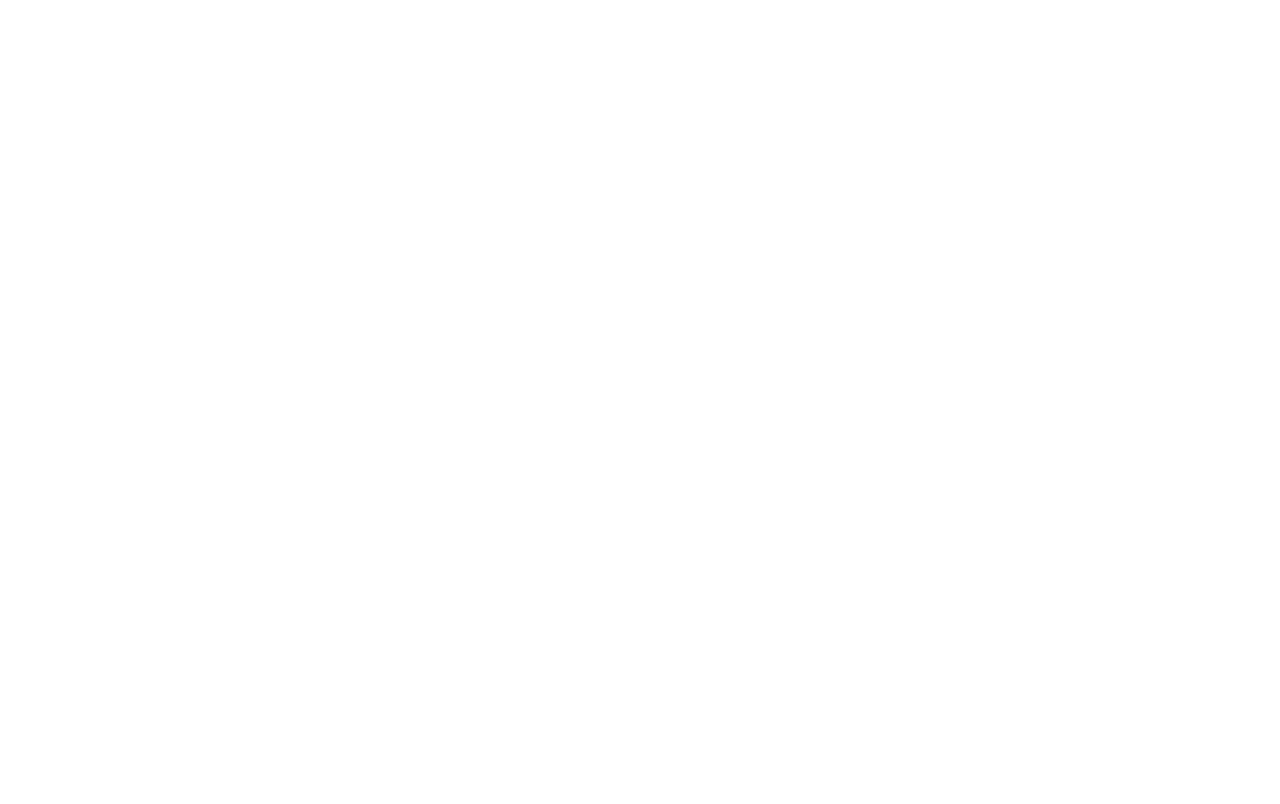
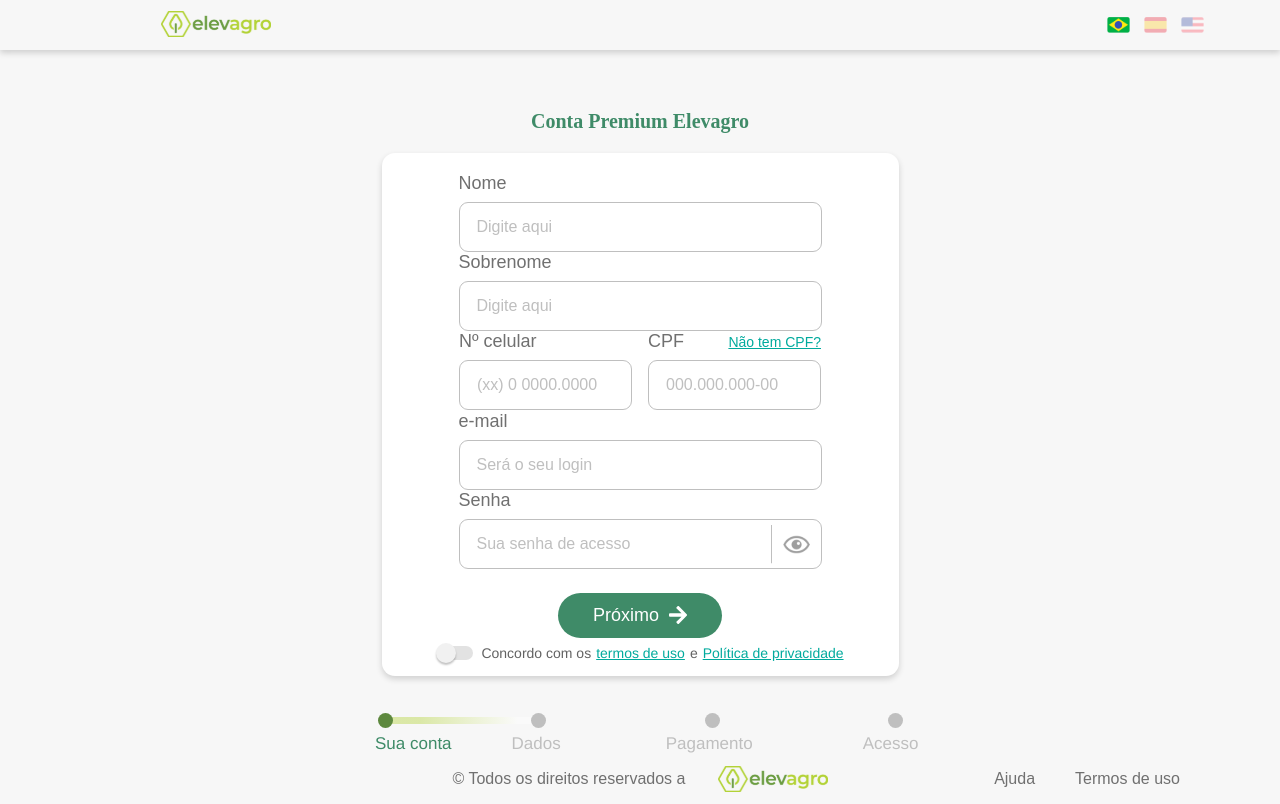
Before and after one commit to eMatheus23/eleva-pages, a React (Create React App) app: page /signup in a window 1280 px wide. Built offline with nearby package versions, Linux system fonts and the light colour scheme; the HTML template or start-up script is replaced by a standard one.

Commit message:
Finalizando cadastro e mudança no nome da página

```diff
--- a/src/components/Buttons.jsx
+++ b/src/components/Buttons.jsx
@@ -19,9 +19,9 @@
   );
 }
 
-export function ToggleSwitch({ children }) {
+export function ToggleSwitch({ children, className }) {
   return (
-    <section>
+    <section className={className}>
       <label class="toggle-switch">
         <input
           type="checkbox"
--- a/src/components/HeaderCreateAccount.jsx
+++ /dev/null
@@ -1,36 +0,0 @@
-import React from 'react';
-
-import logoElevagroFooter from '../images/logos/marca-footer.svg';
-
-//CSS
-import '../styles/components/header-create-account.css';
-
-// Flags
-import brazilFlag from '../images/flags/brazil.svg'
-import spainFlag from '../images/flags/spain.svg'
-import usaFlag from '../images/flags/usa.svg'
-
-function HeaderCreateAccount () {
-  return (
-      <header>
-        <img src={logoElevagroFooter} alt='Elevagro' />
-
-        <div className="languages-selector">
-          <a href="#">
-            <img className="active" src={brazilFlag} alt="Mudar para Português"/>
-          </a>
-
-          <a href="#">
-            <img src={spainFlag} alt="Mudar para Espanhol"/>
-          </a>
-
-          <a href="#">
-            <img src={usaFlag} alt="Mudar para Inglês"/>
-          </a>
-
-        </div>
-      </header>
-  );
-}
-
-export default HeaderCreateAccount;
--- /dev/null
+++ b/src/components/HeaderSignup.jsx
@@ -0,0 +1,48 @@
+import React, { useState } from 'react';
+import { Link } from 'react-router-dom';
+
+import logoElevagroFooter from '../images/logos/marca-footer.svg';
+
+//CSS
+import '../styles/components/header-signup.css';
+
+// Flags
+import brazilFlag from '../images/flags/brazil.svg'
+import spainFlag from '../images/flags/spain.svg'
+import usaFlag from '../images/flags/usa.svg'
+
+export default function HeaderSignup () {
+  const [selectedLanguage, setSelectedLanguage] = useState('pt-br');
+
+  return (
+      <header>
+        <Link to={'/'}>
+          <img src={logoElevagroFooter} alt='Elevagro' />
+        </Link>
+
+        <div className="languages-selector">
+          <img
+            className={selectedLanguage === 'pt-br' ? 'active': ''}
+            src={brazilFlag}
+            alt="Mudar para Português"
+            onClick={() => setSelectedLanguage('pt-br')}
+          />
+
+          <img
+            className={selectedLanguage === 'es' ? 'active': ''}
+            src={spainFlag}
+            alt="Mudar para Espanhol"
+            onClick={() => setSelectedLanguage('es')}
+            />
+
+          <img
+            className={selectedLanguage === 'en' ? 'active': ''}
+            src={usaFlag}
+            alt="Mudar para Inglês"
+            onClick={() => setSelectedLanguage('en')}
+          />
+
+        </div>
+      </header>
+  );
+}
--- a/src/pages/Plans.jsx
+++ b/src/pages/Plans.jsx
@@ -251,7 +251,7 @@
           <div className={`login ${loginActive ? 'active' : ''}`}>
             <div className="create-account-card animate-apper">
               <h3>AINDA NÃO TENHO CONTA</h3>
-              <ButtonLight linkTo="/create-premium/visit">Criar conta</ButtonLight>
+              <ButtonLight linkTo="/signup">Criar conta</ButtonLight>
             </div>
 
             <div className="login-card animate-apper">
--- a/src/pages/CreatePremiumVisit.jsx
+++ b/src/pages/Signup.jsx
@@ -1,25 +1,36 @@
-import React from 'react';
+import React, { useState } from 'react';
 
 //CSS
-import '../styles/pages/create-premium-visit.css';
+import '../styles/pages/signup.css';
 
 // Components
 import Footer from '../components/Footer'
-import HeaderCreateAccount from '../components/HeaderCreateAccount'
+import HeaderSignup from '../components/HeaderSignup'
 import { ButtonDark, ToggleSwitch } from '../components/Buttons'
 
 // Icons
 import ArrowRight from '../images/icons/arrow-right.svg';
 import RevealPassword from '../images/icons/reveal-password.svg';
 
+import Progrogress from '../images/progress-bar/progress-your-accout.svg'
+
 function CreatePremiumVisit() {
+  const [passwordType, setPasswordType] = useState('password')
+
+function handlePasswordVisibility() {
+    setPasswordType('text')
+
+    setTimeout(() => setPasswordType('password'), 2000);
+  }
+
   return (
-    <div id='page-create-premium-visit'>
+    <div id='page-signup'>
 
-      <HeaderCreateAccount/>
+      <HeaderSignup/>
 
       <main>
-        <h3>Conta Premium Elevagro</h3>
+        <h3 className="active">Conta Premium Elevagro</h3>
+        <h3>Dados necessários para sua adesão Premium</h3>
         <div className="account-creation-visit-card">
           <form action="">
             <fieldset>
@@ -29,6 +40,7 @@
                 name="name"
                 id="name"
                 placeholder="Digite aqui"
+                required
               />
             </fieldset>
 
@@ -39,6 +51,7 @@
                 name="surname"
                 id="surname"
                 placeholder="Digite aqui"
+                required
               />
             </fieldset>
 
@@ -50,6 +63,7 @@
                   name="phone"
                   id="phone"
                   placeholder="(xx) 0 0000.0000"
+                  required
                 />
   	          </fieldset>
 
@@ -64,6 +78,7 @@
                   name="cpf"
                   id="cpf"
                   placeholder="000.000.000-00"
+                  required
                 />
               </fieldset>
             </section>
@@ -76,6 +91,7 @@
                 name="e-mail"
                 id="e-mail"
                 placeholder="Será o seu login"
+                required
               />
             </fieldset>
 
@@ -83,29 +99,45 @@
               <label htmlFor="password">Senha</label>
               <div className="input-container">
                 <input
-                  type="password"
+                  type={passwordType}
                   name="password"
                   id="password"
                   placeholder="Sua senha de acesso"
+                  required
                 />
-                <img src={RevealPassword} alt="Revelar Senha"/>
+                <img
+                  src={RevealPassword}
+                  alt="Revelar Senha"
+                  onClick={handlePasswordVisibility}
+                />
               </div>
 
 
             </fieldset>
-          </form>
 
             <ButtonDark>
                 Próximo
                 <img src={ArrowRight} alt="Próximo"/>
             </ButtonDark>
 
-          <ToggleSwitch>
+            <ToggleSwitch className="terms-and-policies">
               Concordo com os
               <a href="">termos de uso</a>
               e
               <a href="">Política de privacidade</a>
             </ToggleSwitch>
+          </form>
+        </div>
+
+
+        <div className="progress-bar">
+          <img src={Progrogress} alt=""/>
+        </div>
+        <div className="progress-legend">
+            <span>Sua conta</span>
+            <span>Dados</span>
+            <span>Pagamento</span>
+            <span>Acesso</span>
         </div>
 
       </main>
--- a/src/routes.jsx
+++ b/src/routes.jsx
@@ -2,14 +2,14 @@
 import { BrowserRouter, Switch, Route } from 'react-router-dom';
 
 import Plans from './pages/Plans';
-import CreatePremiumVisit from './pages/CreatePremiumVisit';
+import Signup from './pages/Signup';
 
 function Routes() {
   return (
     <BrowserRouter>
       <Switch>
         <Route path='/plans' component={Plans} />
-        <Route path='/create-premium/visit' component={CreatePremiumVisit} />
+        <Route path='/signup' component={Signup} />
       </Switch>
     </BrowserRouter>
   );
--- a/src/styles/components/header-create-account.css
+++ b/src/styles/components/header-signup.css
@@ -13,7 +13,7 @@
   position: relative;
   z-index: 99999;
 }
-header > img {
+header a img {
   margin-left: max(16.1rem, 8.3vw)
 }
 
@@ -23,20 +23,19 @@
   display: flex;
 }
 
-header .languages-selector a {
+
+header .languages-selector img {
   width: 23px;
   height: 16px;
 
   margin-left: 1.4rem;
+
+  opacity: 0.3;
+
+  cursor: pointer;
 }
 
-header .languages-selector img {
-  width: 100%;
-  height: 100%;
-
-  opacity: 0.3;
-}
-
-header .languages-selector img.active {
+header .languages-selector img.active,
+header .languages-selector img:hover {
   opacity: 1;
 }
--- a/src/styles/pages/create-premium-visit.css
+++ b/src/styles/pages/signup.css
@@ -1,23 +1,30 @@
-#page-create-premium-visit {
+#page-signup {
   width: 100vw;
   height: 100vh;
   background: var(--color-background);
 }
 
-#page-create-premium-visit main {
+#page-signup main {
   width: 100vw;
   height: 88vh;
   background: var(--color-background-secondary);
 
   display: flex;
   align-items: center;
-  justify-content: center;
+  justify-content: initial;
   flex-direction: column;
 }
 
-#page-create-premium-visit main h3 {
+#page-signup main h3 {
   font-weight: bold;
+  margin-top: 6rem;
   margin-bottom: 2rem;
+
+  display: none;
+}
+
+#page-signup main h3.active {
+  display: block;
 }
 
 .account-creation-visit-card {
@@ -34,14 +41,30 @@
   align-items: center;
 }
 
+.account-creation-visit-card a {
+  color: var(--color-text-link);
+}
+
 h3 {
   font-weight: normal;
   color: var(--color-secondary);
 }
 
+form {
+  width: 100%;
+  height: 100%;
+
+  padding-top: 2rem;
+
+  display: flex;
+  flex-direction: column;
+  align-items: center;
+  justify-content: space-evenly;
+}
+
 form fieldset {
   border: 0;
-  margin-top: 2.1rem;
+  /* margin-top: 2.1rem; */
 }
 
 /* form fieldset + fieldset {
@@ -81,6 +104,10 @@
   margin-top: 3rem;
 } */
 
+input:valid {
+  border: 2px solid #B2D235;
+}
+
 form section {
   display: flex;
   flex-direction: row;
@@ -98,7 +125,6 @@
 }
 
 form section fieldset + fieldset label a {
-  color: var(--color-text-link);
   font-size: 1.4rem;
 }
 
@@ -108,10 +134,11 @@
 
 .input-container {
   position: relative;
+  width: 36.3rem;
 }
 
 
-input#password + img {
+#password + img {
   position: absolute;
 
   top: 50%;
@@ -120,6 +147,51 @@
   transform: translate(0, -50%);
 }
 
-.account-creation-visit-card form + a {
-  margin-top: 2.4rem;
+a.button-dark {
+  color: var(--color-background);
+  margin-top: 2.4rem
 }
+
+.terms-and-policies a {
+  margin: 0 5px;
+}
+
+.progress-bar {
+  margin-top: 3.7rem;
+}
+
+.progress-legend {
+  width: 70rem;
+
+  margin-top: 3px;
+
+  display: flex;
+  flex-direction: row;
+  align-items: center;
+
+
+  font-family: Helvetica Neue, sans-serif;
+  font-size: 1.7rem;
+  color: var(--color-line-in-white);
+}
+
+.progress-legend span:first-of-type {
+  /* Sua conta */
+  color: var(--color-secondary);
+  margin-left: 8.5rem;
+}
+
+.progress-legend span:nth-of-type(2) {
+  /* Dados */
+  margin-left: 6rem;
+}
+
+.progress-legend span:nth-of-type(3) {
+  /* Pagameto */
+  margin-left: 10.5rem;
+}
+
+.progress-legend span:nth-of-type(4) {
+  /* Acesso */
+  margin-left: 11rem;
+}
```
Also changed, not shown: src/images/progress-bar/progress-your-accout.svg (added). Lines whose indentation alone changed are shown as unchanged.
